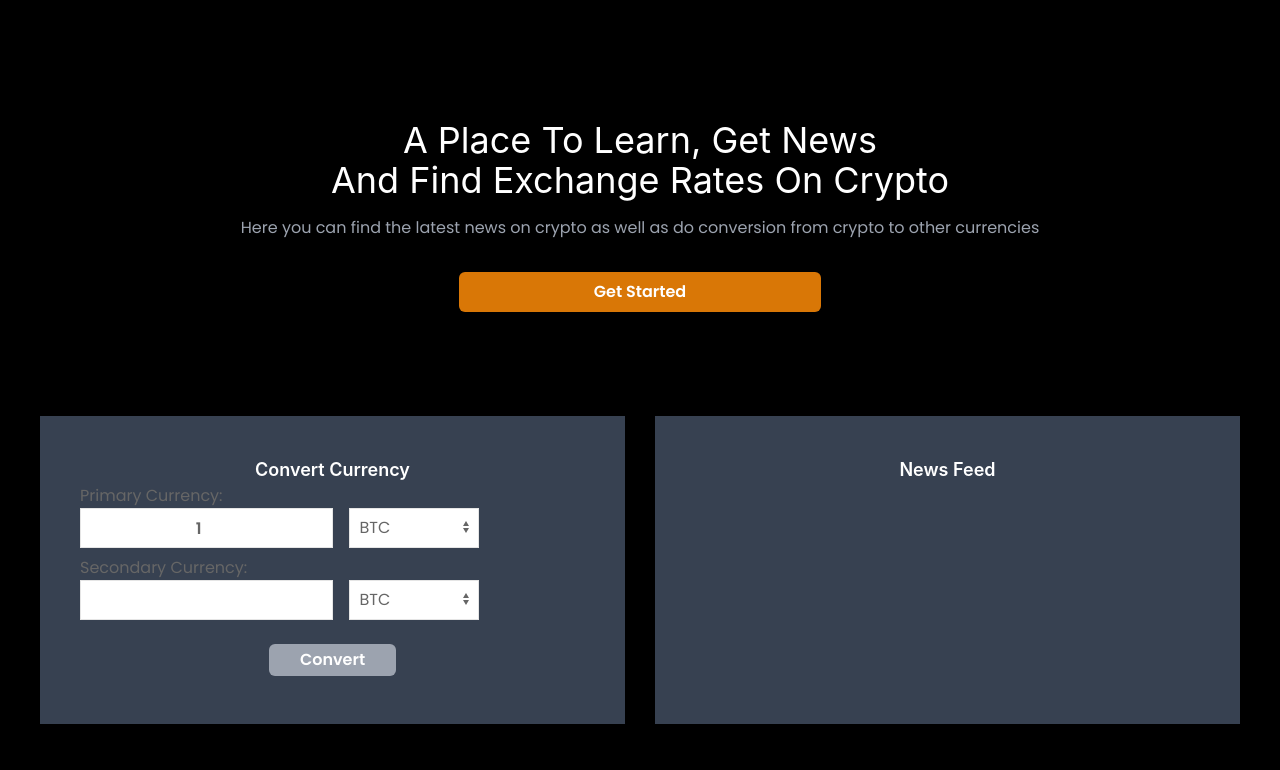
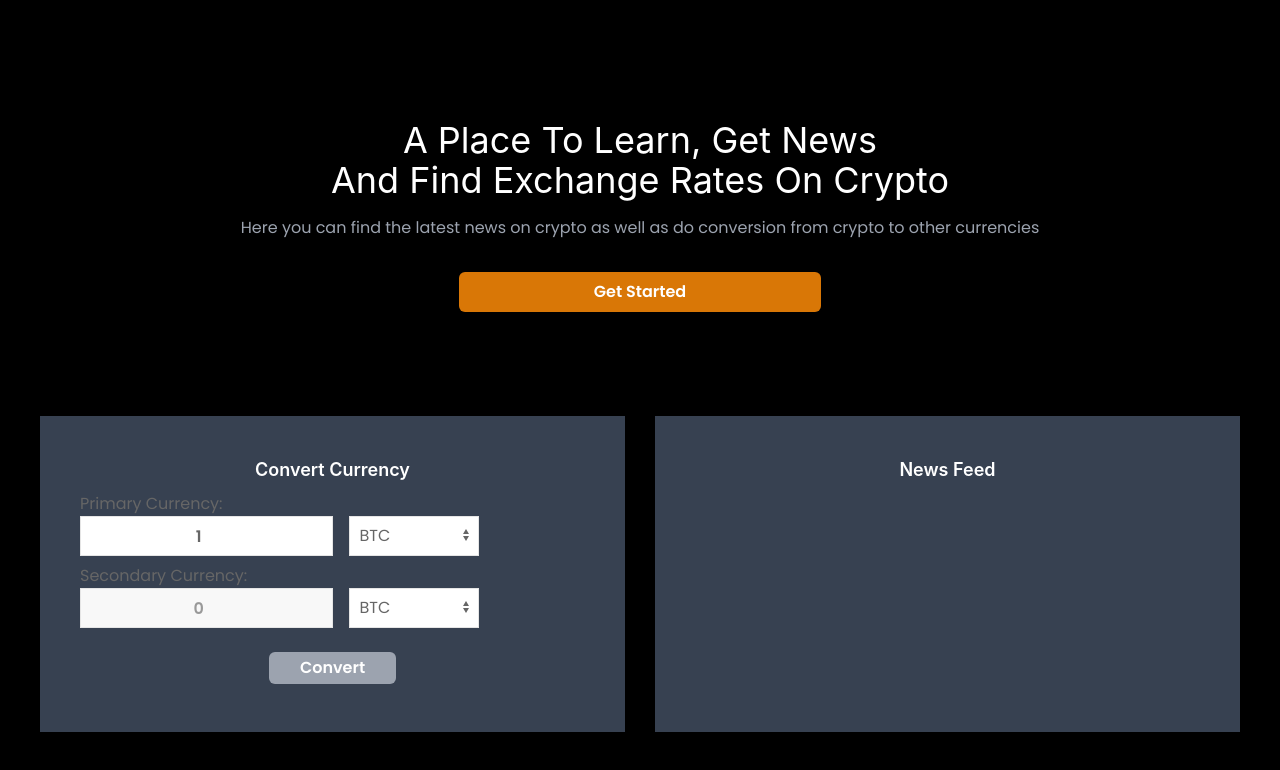
Before and after one commit to JaySwithin/crypto-web, a React (Create React App) app: page / in a window 1280 px wide. Shown: the top 770 px of the page. Built offline with nearby package versions, Linux system fonts and the light colour scheme; the HTML template or start-up script is replaced by a standard one.

Commit message:
Done with currency conversion

```diff
--- a/src/components/Display.js
+++ b/src/components/Display.js
@@ -8,6 +8,7 @@ function Display() {
   const [secondaryValue, setSecondaryValue] = useState('BTC');
   const [amount, setAmount] = useState(1);
   const [exchangeRate, setExchangeRate] = useState(0);
+  const [result, setResult] = useState(0);
 
   console.log(amount);
 
@@ -25,7 +26,8 @@ function Display() {
 
     axios.request(options).then((response) => {
       console.log(response.data['Realtime Currency Exchange Rate']['5. Exchange Rate']);
-      setExchangeRate(response.data['Realtime Currency Exchange Rate']['5. Exchange Rate'])
+      setExchangeRate(response.data['Realtime Currency Exchange Rate']['5. Exchange Rate']);
+      setResult(response.data['Realtime Currency Exchange Rate']['5. Exchange Rate'] * amount);
     }).catch((error) => {
       console.error(error);
     });
@@ -103,7 +105,7 @@ function Display() {
             <div uk-scrollspy="cls: uk-animation-slide-left; repeat: true">
               <div className="uk-card uk-card-body uk-card-padding-responsive uk-card-default mt-2 bg-gray-700 ">
                   <h3 className="text-center text-lg font-semibold text-white">Convert Currency</h3>
-                  <p className="">Primary Currency:</p>
+                  <p className="mt-2">Primary Currency:</p>
                   <div className="flex space-x-4 mb-2">
                     <input className="text-center font-semibold uk-input uk-width-1-2"
                     type="number"
@@ -127,7 +129,8 @@ function Display() {
                     <input className="text-center font-semibold uk-input uk-width-1-2"
                     type="number"
                     name="secondary-currency"
-                    value={""}
+                    value={result}
+                    disabled
                     />
                     <select
                     value={secondaryValue}
```
